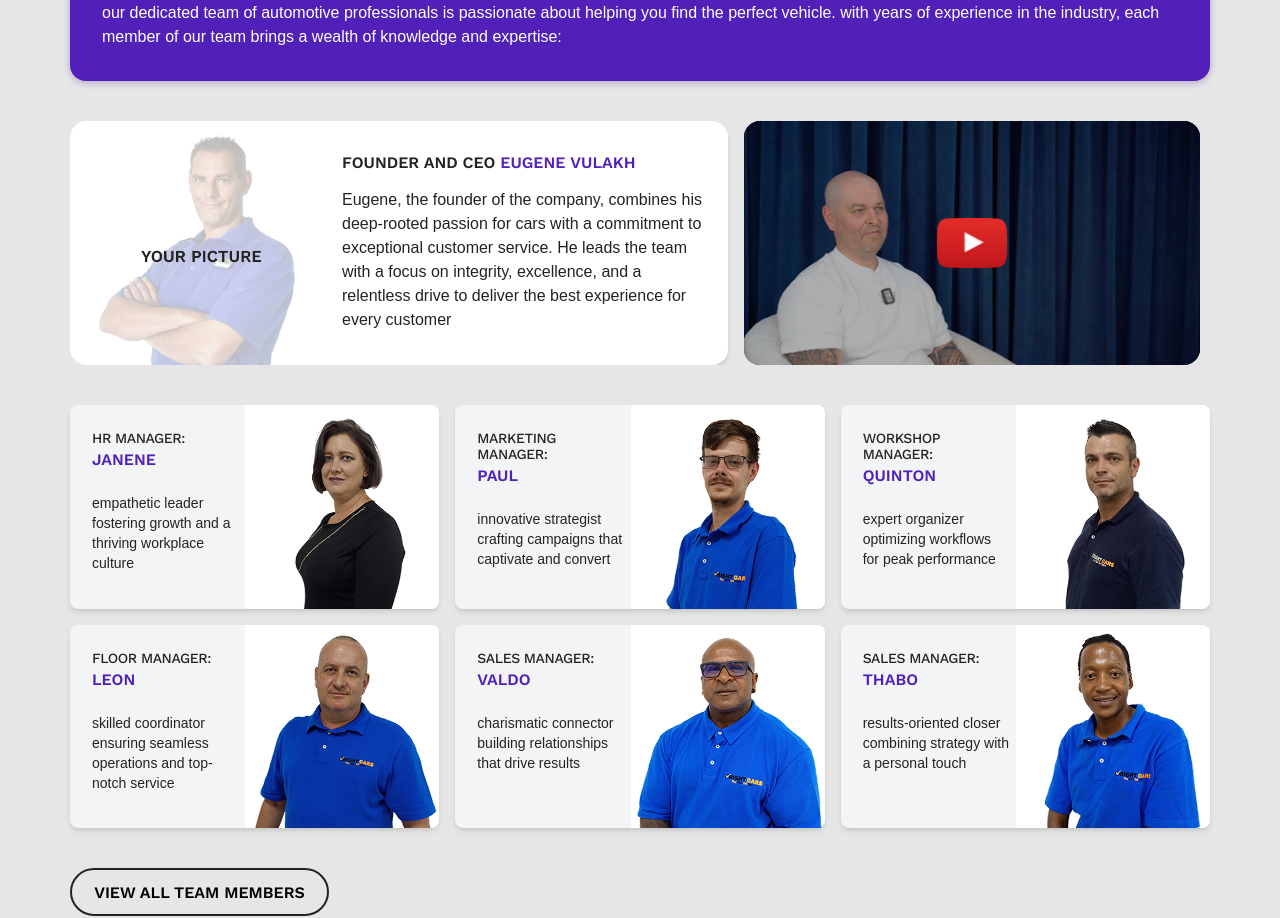
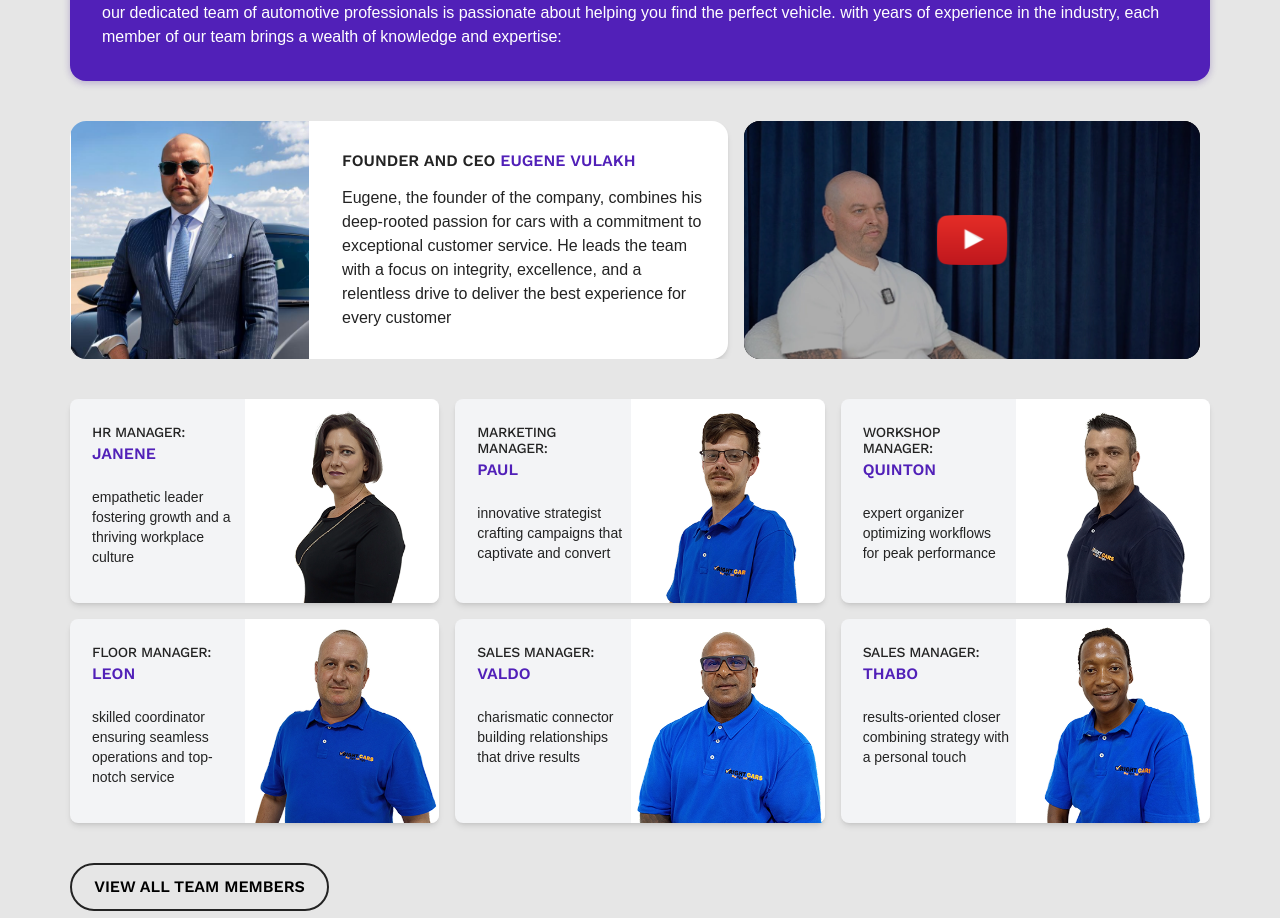
Before and after one commit to right-cars/right-cars-site-frontend, a Next.js app: page / in a window 1280 px wide. Shown: the part 2460-3378 px from the top of the page. Built offline with nearby package versions, Linux system fonts and the light colour scheme; no server answers; a web font is replaced by a local one.

Commit message:
fix owner photo and team

```diff
--- a/src/views/HomeView/About/Team/FounderBlock/FounderBlock.tsx
+++ b/src/views/HomeView/About/Team/FounderBlock/FounderBlock.tsx
@@ -10,7 +10,7 @@ export default function FounderBlock() {
       <div className={cls.infoBlock}>
         <div className={cls.imgBlock}>
           <Image
-            src="/images/home/about/default.png"
+            src="/images/home/about/owner.png"
             alt="founder photo"
             width={238}
             height={246}
--- a/src/views/HomeView/About/Team/TeamList/data.ts
+++ b/src/views/HomeView/About/Team/TeamList/data.ts
@@ -48,11 +48,4 @@ export const data = [
     descr:
       "driven negotiator delivering tailored solutions with precision",
   },
-  {
-    img: "/images/home/about/img8.png",
-    position: "Sales Manager:",
-    name: "Arnold",
-    descr:
-      "customer-focused professional turning inquiries into lasting partnerships",
-  },
 ];
```
Also changed, not shown: public/images/home/about/owner.png (added).
